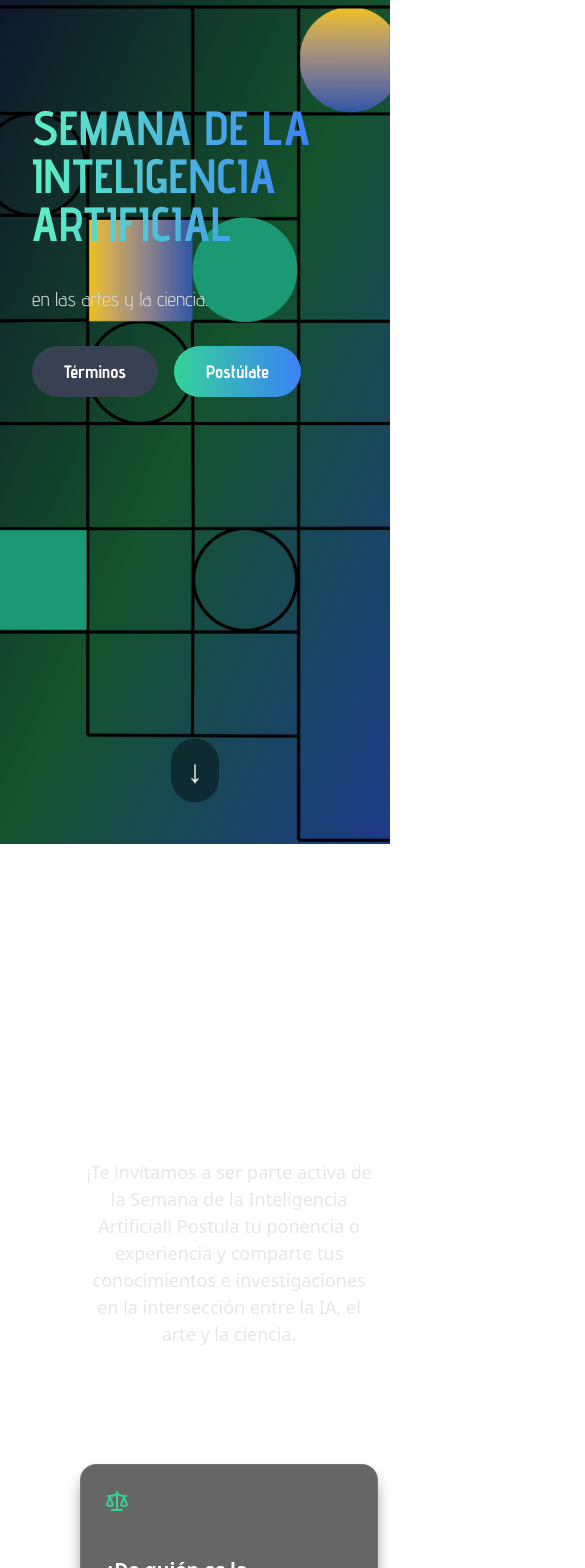
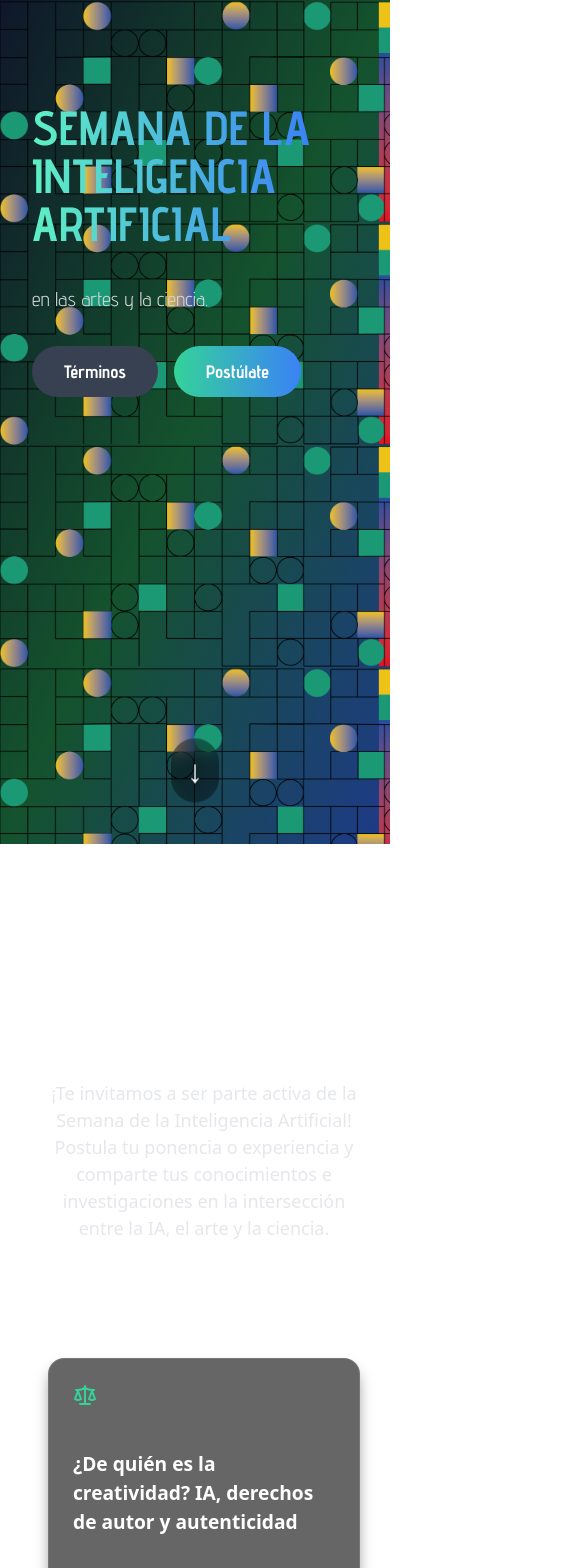
Before and after one commit to Mateoquinteroc/semana-ai, a React (Vite) app: page / in a window 390 px wide. Shown: the top 1568 px of the page, 585 px wide, since content can reach past the window. Built offline with nearby package versions, Linux system fonts and the light colour scheme.

Commit message:
Responsive Correction

```diff
--- a/src/components/Fondo/Fondo.module.css
+++ b/src/components/Fondo/Fondo.module.css
@@ -1,13 +1,27 @@
 .fondoContainer {
-  position: fixed; /* 🔥 cambio clave: que quede fijo */
+  position: fixed;
   top: 0;
   left: 0;
   width: 100vw;
   height: 100vh;
+
+  z-index: -1;
+  pointer-events: none;
+  overflow: hidden;
+
   background-image: url('../../assets/fondo.png');
+  background-repeat: no-repeat;
+  background-position: center center;
   background-size: cover;
-  background-position: center;
-  background-repeat: no-repeat;
-  z-index: 0; /* aseguramos que esté debajo de todo */
-  pointer-events: none; /* no bloquea clics */
+  background-attachment: fixed;
 }
+
+/* En móviles y tablets forzamos ajuste */
+@media (max-width: 768px) {
+  .fondoContainer {
+    background-attachment: scroll;
+    background-repeat: repeat-y;
+    background-size: 100% auto;
+    background-position: top center;
+  }
+}
--- a/src/components/HeroTextSection/HeroTextSection.tsx
+++ b/src/components/HeroTextSection/HeroTextSection.tsx
@@ -1,7 +1,19 @@
-import React from "react";
+import React, { useEffect, useState } from "react";
 import styles from "./HeroTextSection.module.css";
 
 const HeroTextSection: React.FC = () => {
+  const [isMobile, setIsMobile] = useState(false);
+
+  useEffect(() => {
+    const checkMobile = () => setIsMobile(window.innerWidth <= 768);
+    checkMobile();
+    window.addEventListener("resize", checkMobile);
+    return () => window.removeEventListener("resize", checkMobile);
+  }, []);
+
+  const pdfURL =
+    "/Convocatoria%20ponencias%20y%20experiencias%20Semana%20I.A.%202025%20(1).pdf#view=FitH";
+
   return (
     <section className={styles.heroSection} id="hero-section">
       <div className={styles.background} />
@@ -12,8 +24,8 @@ const HeroTextSection: React.FC = () => {
         <p className={styles.heroSubtitle}>en las artes y la ciencia.</p>
         <div className={styles.heroButtons}>
           <a
-            href="/documento"
-            target="_blank"
+            href={isMobile ? pdfURL : "/documento"}
+            target={isMobile ? "_self" : "_blank"}
             rel="noopener noreferrer"
             className={`${styles.heroButton} ${styles.termsButton}`}
           >
--- a/src/components/ThematicLinesSection/thematic-lines.module.css
+++ b/src/components/ThematicLinesSection/thematic-lines.module.css
@@ -39,13 +39,17 @@
   margin-bottom: 2rem;
 }
 
-@media (min-width:300px) {
+@media (max-width:500px) {
   .section {
-    width: 30%;
+    width: 75%;
     margin: 0;
+    padding: 0rem 3rem;
   }
   .grid {
     left: 0;
+  }
+  .title{
+    font-size: 1.5rem;
   }
 }
 @media (min-width: 768px) {
--- a/src/components/Timeline/Timeline.module.css
+++ b/src/components/Timeline/Timeline.module.css
@@ -78,3 +78,20 @@
   height: 4px;
   background-color: #14b8a6;
 }
+
+@media (max-width: 768px) {
+    .timelineCard {
+      max-width: 350px;
+      width: 100%;
+      margin: 0 auto;              /* ← CENTRAR */
+      padding: 1rem;               /* ← Algo de aire para que no colapse */
+    }
+
+    .timelineContainer {
+      padding: 1rem;
+    }
+
+    .timelineTitle{
+        margin-bottom: 1rem;
+    }
+  }
```
